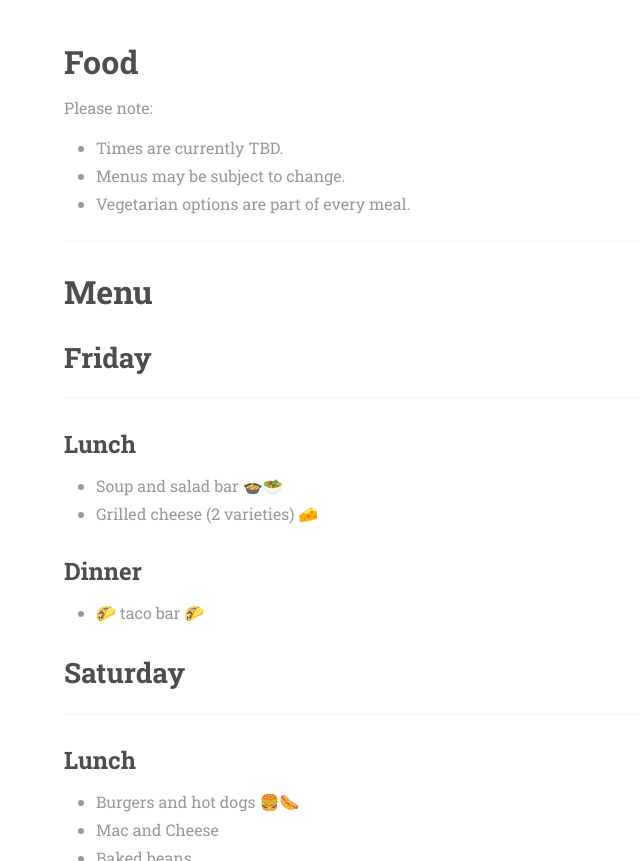
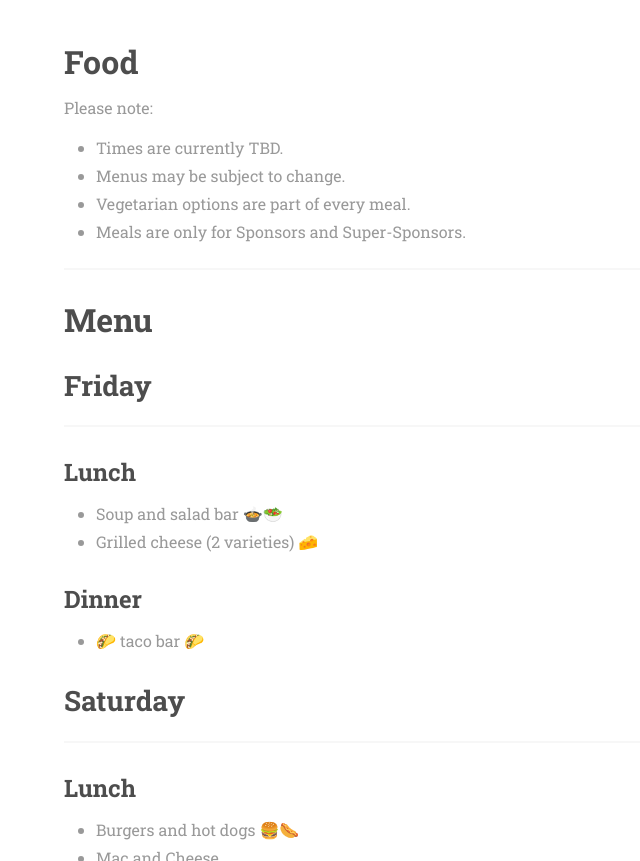
Before and after one commit to wpafw/wpafw.org, a Jekyll site: the page built from food.md, in a window 1280 px wide and 900 px high, scrolled down 352 px, cut to the strip 39-900 px from the top of the window. Shown: the whole strip, without its empty margins (0-640 px from the left). Built offline with Jekyll 4.4.1, drawn with Linux system fonts in a browser that asks for light colours; nearby versions of some CDN libraries; some of the changed text lies outside the part shown.

```diff
--- a/food.md
+++ b/food.md
@@ -15,6 +15,7 @@ Please note:
 * Times are currently TBD.
 * Menus may be subject to change.
 * Vegetarian options are part of every meal.
+* Meals are only for Sponsors and Super-Sponsors.
 
 ---
 
@@ -69,6 +70,10 @@ Saturday night dinner with the featured artists (to be announced soon) and a cra
 
 # Drinks
 
+Please note:
+
+* Drinks are only for Sponsors and Super-Sponsors.
+
 <div class="columns">
 <div class="column">
 
```
Also changed, not shown: Gemfile.lock.
